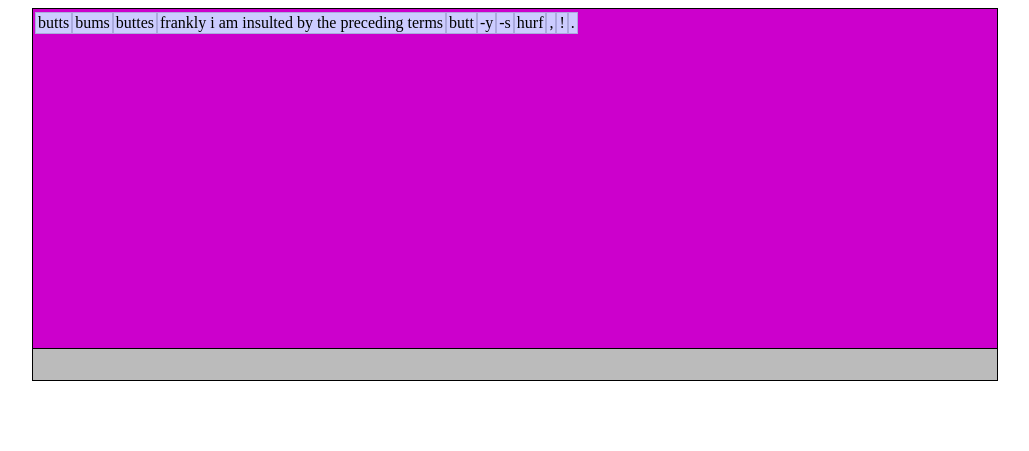
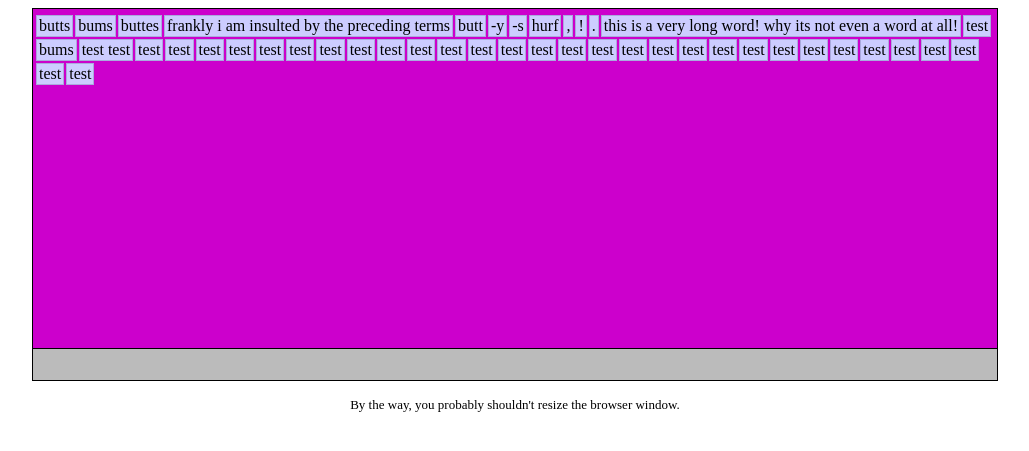
Before and after one commit to GregorStocks/babble, a PHP site: page / in a window 1280 px wide. Shown: the top 451 px of the page, without its empty margins (125-1154 px from the left). Run offline with PHP 8.4, Linux system fonts and the light colour scheme; some libraries are stand-ins or nearby versions.

Commit message:
Made some changes so it'll work properly when there are enough words to warrant multiple lines.

```diff
--- a/amalgam.js
+++ b/amalgam.js
@@ -1,4 +1,4 @@
-var words = ["butts",  "bums", "buttes", "frankly i am insulted by the preceding terms", "butt", "-y", "-s", "hurf", ",", "!", "."];
+var words = ["butts",  "bums", "buttes", "frankly i am insulted by the preceding terms", "butt", "-y", "-s", "hurf", ",", "!", ".", "this is a very long word! why its not even a word at all!", "test", "bums", "test test", "test", "test", "test", "test", "test", "test", "test", "test", "test", "test", "test", "test", "test", "test", "test", "test", "test", "test", "test", "test", "test", "test", "test", "test", "test", "test", "test", "test", "test", "test"];
 
 function updateSentence() {
 	$('#sentence').empty();
@@ -48,7 +48,8 @@ $(function(){
 		$(box).css({
 			position: 'absolute',
 			top: box_poses[$(box).attr('id')]['top'],
-			left: box_poses[$(box).attr('id')]['left']
+			left: box_poses[$(box).attr('id')]['left'],
+			float: 'none'
 		});
 	});
 	$('.wordbox').bind('drag', function(event){
--- a/index.php
+++ b/index.php
@@ -14,5 +14,6 @@
 <div class="dropbox wordcontainer" id="dropbox"></div>
 <p class="sentence" id="sentence"></p>
 <p id="log"></p>
+<p class="notes">By the way, you probably shouldn't resize the browser window.</p>
 </body>
 </html>
--- a/style.css
+++ b/style.css
@@ -4,6 +4,8 @@
 	background: #CCF;
 	text-align: center;
 	cursor: move;
+	margin: 1px;
+	float:left;
 }
 .wordcontainer {
 	padding: .3em .15em .3em .15em;
@@ -23,6 +25,10 @@
 	background: #bbb;
 }
 .sentence {
-	mragin: 0;
+	margin: 0;
 	text-align: center;
 }
+.notes {
+	text-align: center;
+	font-size: small;
+}
```
